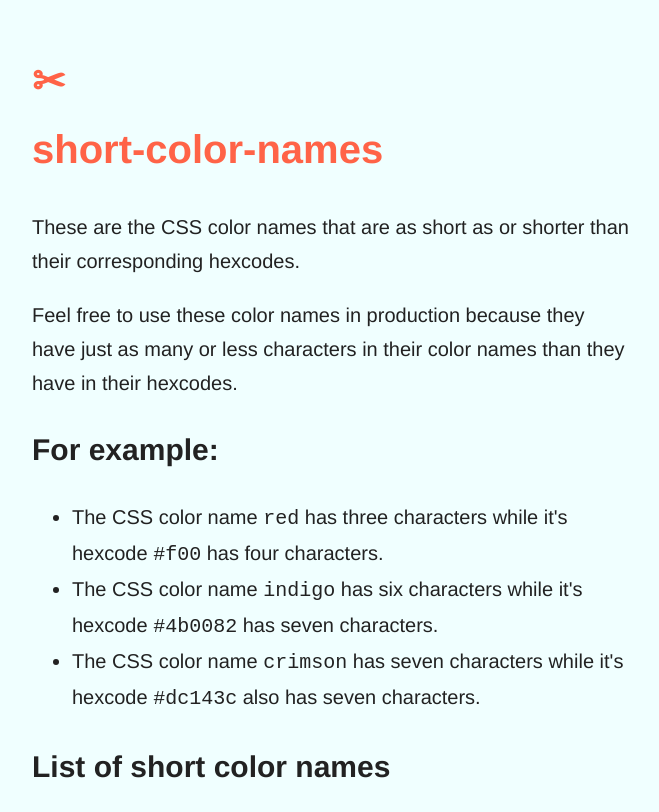
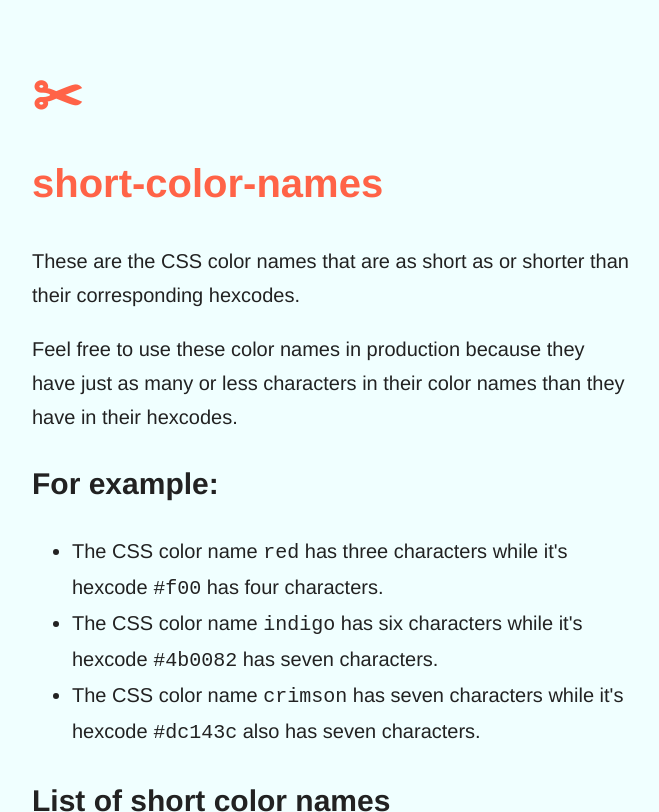
Before and after one commit to chrisnager/short-color-names, a plain HTML site: page index.html in a window 1280 px wide. Shown: the top 812 px of the page, without its empty margins (308-967 px from the left). Drawn offline with nearby package versions, Linux system fonts and the light colour scheme.

Commit message:
Revise scissors

```diff
--- a/index.html
+++ b/index.html
@@ -17,7 +17,7 @@
                 background-color: azure;
             }
 
-            h1 >span {
+            .✂ {
                 font-size: 3rem;
             }
 
@@ -51,7 +51,7 @@
         </style>
     </head>
     <body>
-        <h1><a href="//github.com/chrisnager/short-color-names"><span>&#9986;</span><br>short-color-names</a></h1>
+        <h1><a href="//github.com/chrisnager/short-color-names"><span class="✂">&#9986;</span><br>short-color-names</a></h1>
 
         <p>These are the CSS color names that are as short as or shorter than their corresponding hexcodes.</p>
         <p>Feel free to use these color names in production because they have just as many or less characters in their color names than they have in their hexcodes.</p>
```
Also changed, not shown: 1 other file.
